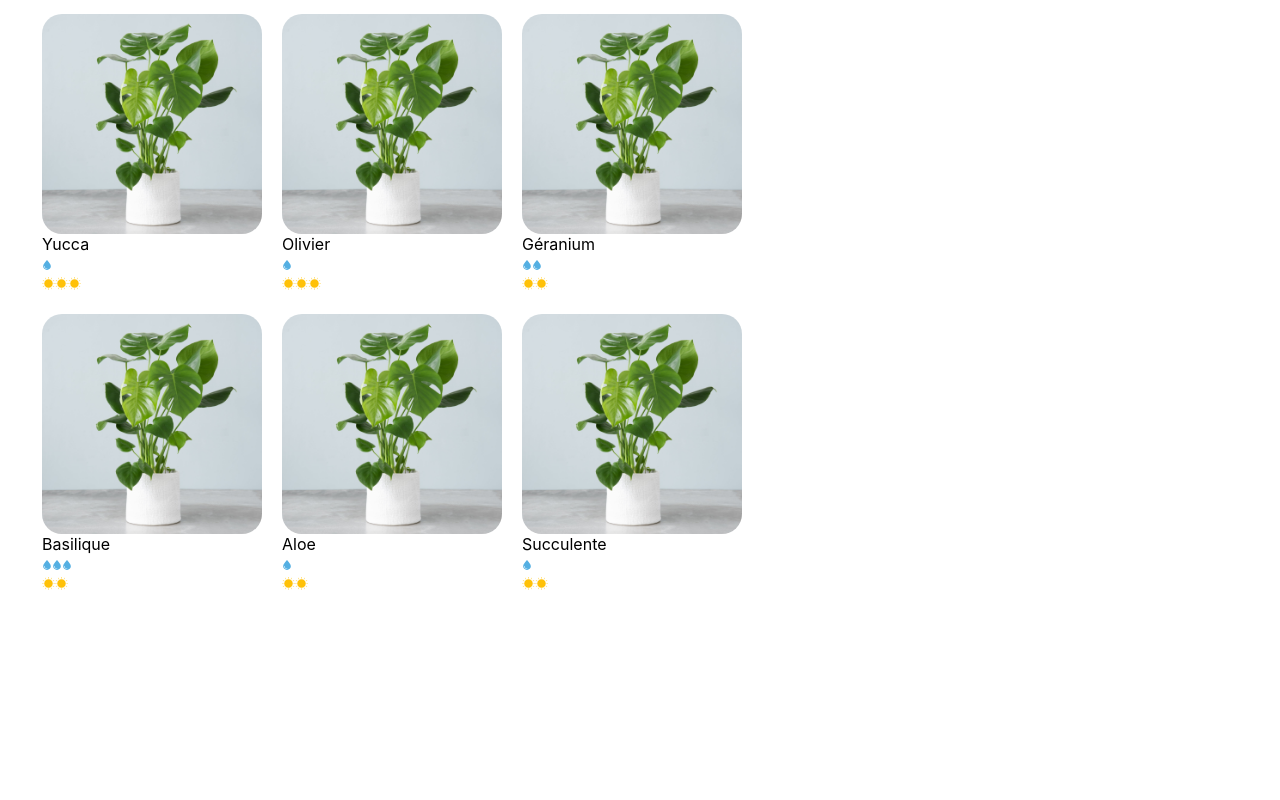
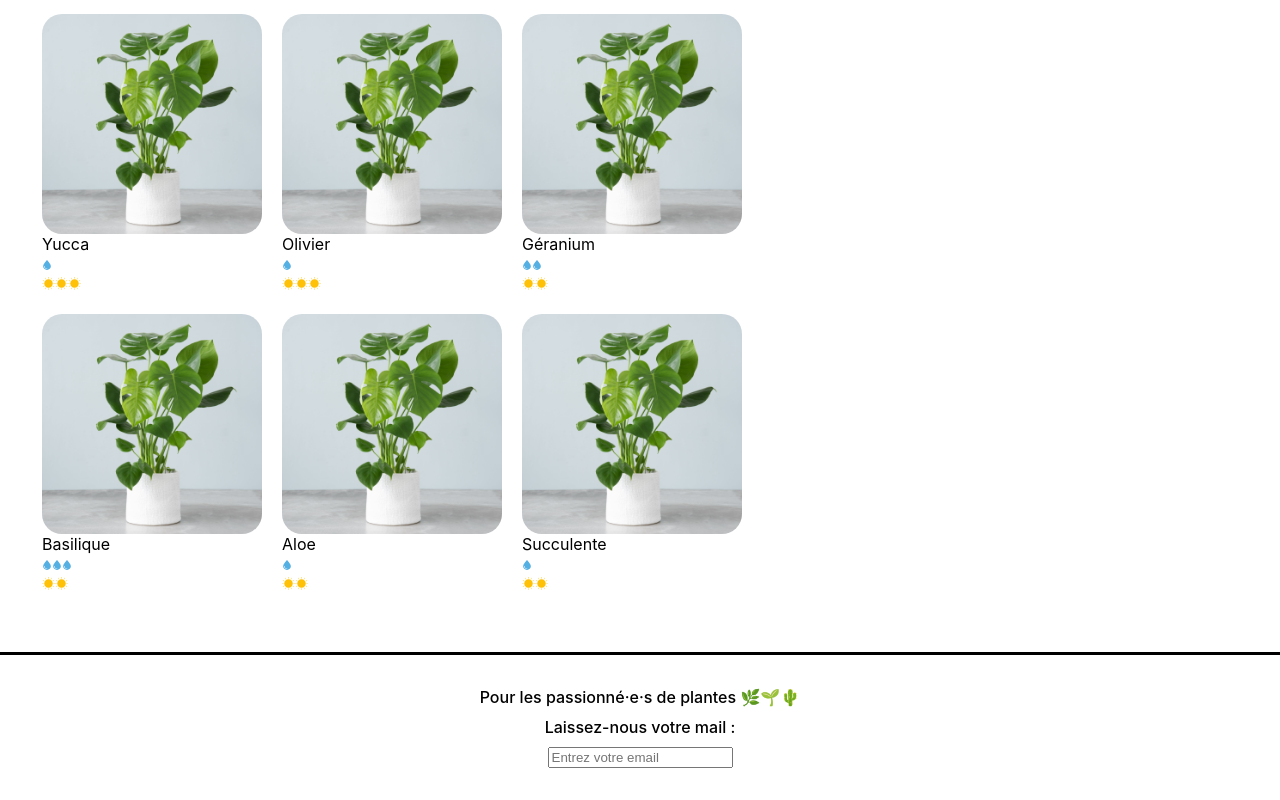
Before and after one commit to amri-coder/la-maison-jungle, a React (Create React App) app: page / in a window 1280 px wide. Shown: the part 569-1369 px from the top of the page. Before the commit the page ends 1221 px from the top, so only its background shows below. Built offline with nearby package versions, Linux system fonts and the light colour scheme.

Commit message:
Ajout Footer.js

```diff
--- a/src/App.js
+++ b/src/App.js
@@ -3,6 +3,7 @@ import Banner from './components/Banner';
 import logo from './assets/logo.png';
 // import Cart from './components/Cart';
 import ShoppingList from './components/ShoppingList';
+import Footer from './components/Footer.js';
 
 function App() {
   return (
@@ -13,6 +14,7 @@ function App() {
       </Banner>
       {/* <Cart /> */}
       <ShoppingList />
+      <Footer />
     </div>
   );
 }
--- /dev/null
+++ b/src/components/Footer.js
@@ -0,0 +1,35 @@
+import React from 'react';
+import { useState } from 'react';
+import '../styles/Footer.css';
+
+const Footer = () => {
+    const [inputValue, setInputValue] = useState('');
+
+    function handleInput(e) {
+        setInputValue(e.target.value)
+    }
+    function handleBlur() {
+        if (!inputValue.includes('@')) {
+            alert("Attention, il n'y a pas d'@, ceci n'est pas une adresse valide.");
+        }
+
+    }
+
+
+    return (
+        <footer className='lmj-footer'>
+            <div className='lmj-footer-elem'>
+                Pour les passionné·e·s de plantes 🌿🌱🌵
+            </div>
+            <div className='lmj-footer-elem'>Laissez-nous votre mail :</div>
+            <input placeholder='Entrez votre email'
+                onChange={handleInput}
+                value={inputValue}
+                onBlur={handleBlur}
+            />
+
+        </footer>
+    )
+}
+
+export default Footer
--- a/src/components/PlantItem.js
+++ b/src/components/PlantItem.js
@@ -2,14 +2,14 @@ import React from 'react'
 import CareScale from './CareScale';
 import '../styles/PlantItem.css';
 
-function PlantItem({ name, cover, id, light, water }) {
+function handleClick(plantName) {
+    alert(`Vous avez acheter 1 ${plantName} ? Très bon choix 🌱 ✨`);
+}
 
-    function handleClick(plantName) {
-        alert(`✨ Vous voulez acheter 1 ${plantName} ? Très bon choix 🌱 ✨`);
-    }
+function PlantItem({ name, cover, light, water }) {
 
     return (
-        <li key={id} className='lmj-plant-item' onClick={handleClick}>
+        <li className='lmj-plant-item' onClick={() => handleClick}>
             <img className='lmj-plant-item-cover' src={cover} alt={`${name} cover`} />
             {name}
             <div>
--- /dev/null
+++ b/src/styles/Footer.css
@@ -0,0 +1,14 @@
+.lmj-footer {
+	color: black;
+	padding: 32px;
+	border-top: solid 3px black;
+	display: flex;
+	justify-content: flex-start;
+	flex-direction: column;
+	align-items: center;
+	font-weight: 500;
+}
+
+.lmj-footer-elem {
+	margin-bottom: 10px;
+}
```
